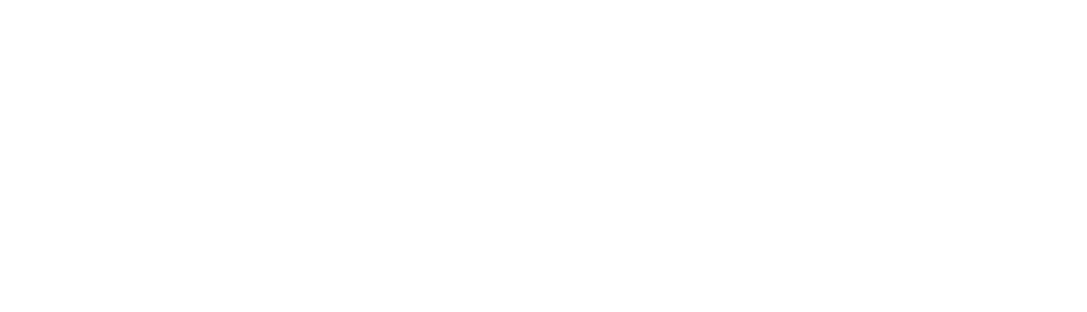
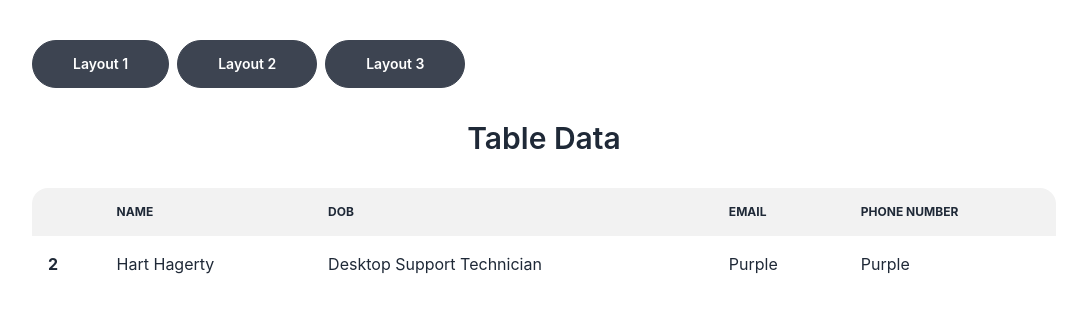
Before and after one commit to EhsanEIK/assessment-task-client, a React (Create React App) app: page /layout2 in a window 1280 px wide. Before the commit this address had no page. Shown: the top 312 px of the page, without its empty margins (96-1183 px from the left). Built offline with nearby package versions, Linux system fonts and the light colour scheme.

Commit message:
added Table page for layout2 route

```diff
--- a/src/Pages/Form/Form.js
+++ b/src/Pages/Form/Form.js
@@ -8,7 +8,7 @@ const Form = () => {
                     <td>
                     </td>
                     <td>
-                        <h1 className='text-3xl ml-10 mb-3'>Form Fill Up</h1>
+                        <h1 className='text-3xl font-semibold ml-10 mb-3'>Form Fill Up</h1>
                     </td>
                 </tr>
                 <tr>
--- /dev/null
+++ b/src/Pages/Table/Table.js
@@ -0,0 +1,31 @@
+import React from 'react';
+
+const Table = () => {
+    return (
+        <div className="overflow-x-auto mt-8">
+            <h1 className='text-3xl font-semibold text-center mb-8'>Table Data</h1>
+            <table className="table w-full">
+                <thead>
+                    <tr>
+                        <th></th>
+                        <th>Name</th>
+                        <th>DOB</th>
+                        <th>Email</th>
+                        <th>Phone Number</th>
+                    </tr>
+                </thead>
+                <tbody>
+                    <tr className="hover">
+                        <th>2</th>
+                        <td>Hart Hagerty</td>
+                        <td>Desktop Support Technician</td>
+                        <td>Purple</td>
+                        <td>Purple</td>
+                    </tr>
+                </tbody>
+            </table>
+        </div>
+    );
+};
+
+export default Table;
--- a/src/Routes/Routers.js
+++ b/src/Routes/Routers.js
@@ -2,12 +2,14 @@ import React from 'react';
 import { Route, Routes } from 'react-router-dom';
 import Main from '../layouts/Main';
 import Form from '../Pages/Form/Form';
+import Table from '../Pages/Table/Table';
 
 const Routers = () => {
     return (
         <Routes>
             <Route path='/' element={<Main />}>
                 <Route path='/layout1' element={<Form />}></Route>
+                <Route path='/layout2' element={<Table />}></Route>
             </Route>
         </Routes>
     );
```
